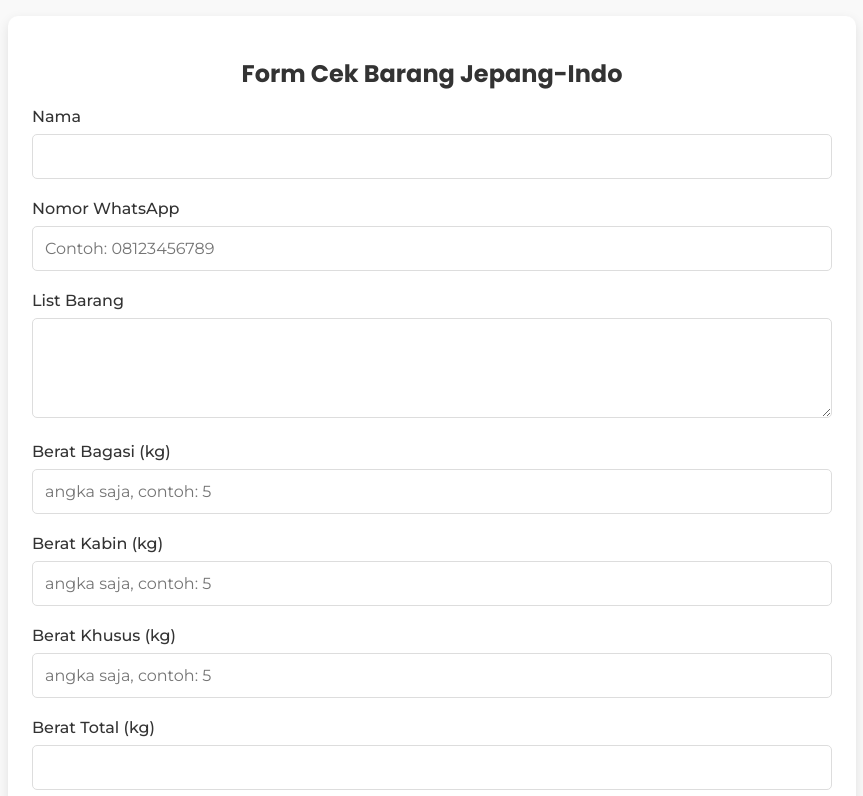
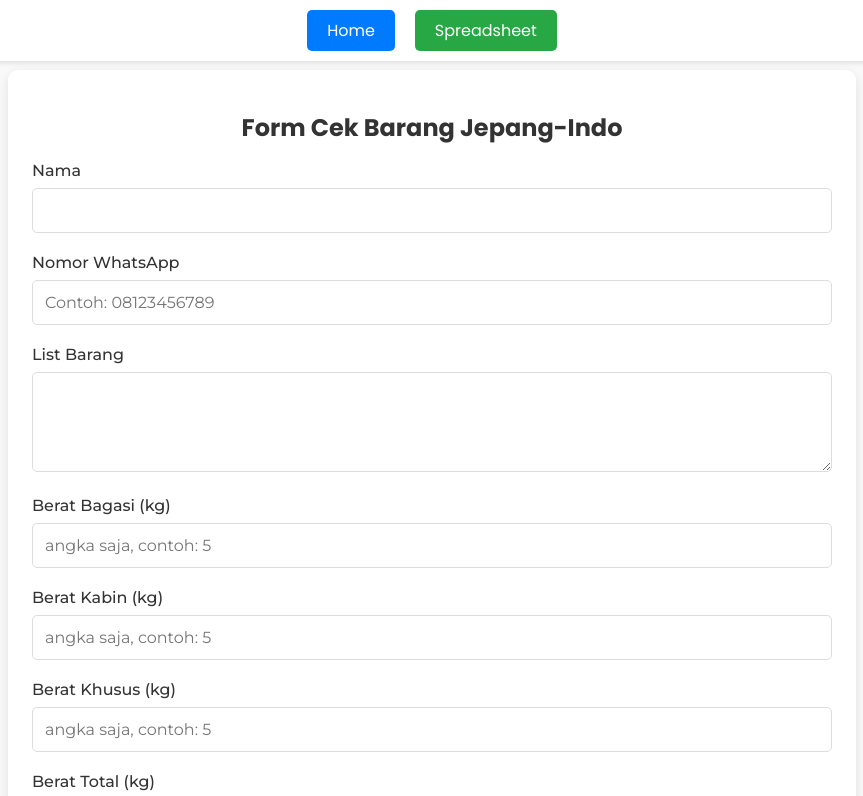
Before and after one commit to yanoshijapan/cekjepangindo, a plain HTML site: page index.html in a window 1280 px wide. Shown: the top 796 px of the page, without its empty margins (208-1071 px from the left). Drawn offline with Linux system fonts and the light colour scheme.

Commit message:
index.html

```diff
--- a/index.html
+++ b/index.html
@@ -23,8 +23,55 @@
             color: var(--dark-gray);
             margin: 0;
             padding: 1rem;
+            padding-top: 70px;
             -webkit-text-size-adjust: 100%;
         }
+
+        .fixed-header {
+            position: fixed; /* Membuat header tetap di posisinya */
+            top: 0; /* Menempel di bagian atas */
+            left: 0;
+            width: 100%;
+            background-color: #ffffff; /* Latar belakang putih */
+            box-shadow: 0 2px 5px rgba(0,0,0,0.1); /* Sedikit bayangan di bawah */
+            padding: 10px 0;
+            z-index: 1000; /* Memastikan header berada di atas elemen lain */
+        }
+
+        .header-content {
+            max-width: 800px; /* Lebar konten sama dengan container Anda */
+            margin: 0 auto;
+            display: flex; /* Menggunakan flexbox untuk menata tombol */
+            justify-content: center; /* Memusatkan tombol secara horizontal */
+            gap: 20px; /* Jarak antar tombol */
+        }
+
+        .header-btn {
+            padding: 8px 20px;
+            border-radius: 5px;
+            text-decoration: none;
+            font-family: 'Poppins', sans-serif;
+            font-weight: 500;
+            color: white;
+            transition: background-color 0.3s ease;
+        }
+
+        .blue-btn {
+            background-color: #007bff; /* Biru */
+        }
+
+        .blue-btn:hover {
+            background-color: #0056b3; /* Biru lebih gelap saat hover */
+        }
+
+        .green-btn {
+            background-color: #28a745; /* Hijau */
+        }
+
+        .green-btn:hover {
+            background-color: #1e7e34; /* Hijau lebih gelap saat hover */
+        }
+
         .container {
             max-width: 800px;
             margin: 0 auto;
@@ -137,6 +184,13 @@
     </style>
 </head>
 <body>
+
+<header class="fixed-header">
+    <div class="header-content">
+        <a href="https://cekbarang.netlify.app/" class="header-btn blue-btn">Home</a>
+        <a href="https://docs.google.com/spreadsheets/d/15CtlzSn56c1oTL_FhayaumWPb6ZVXlE4b7GZ040_QH0/edit?gid=1011295621#gid=1011295621" class="header-btn green-btn">Spreadsheet</a>
+    </div>
+</header>
 
 <div class="container">
     <h1>Form Cek Barang Jepang-Indo</h1>
```
